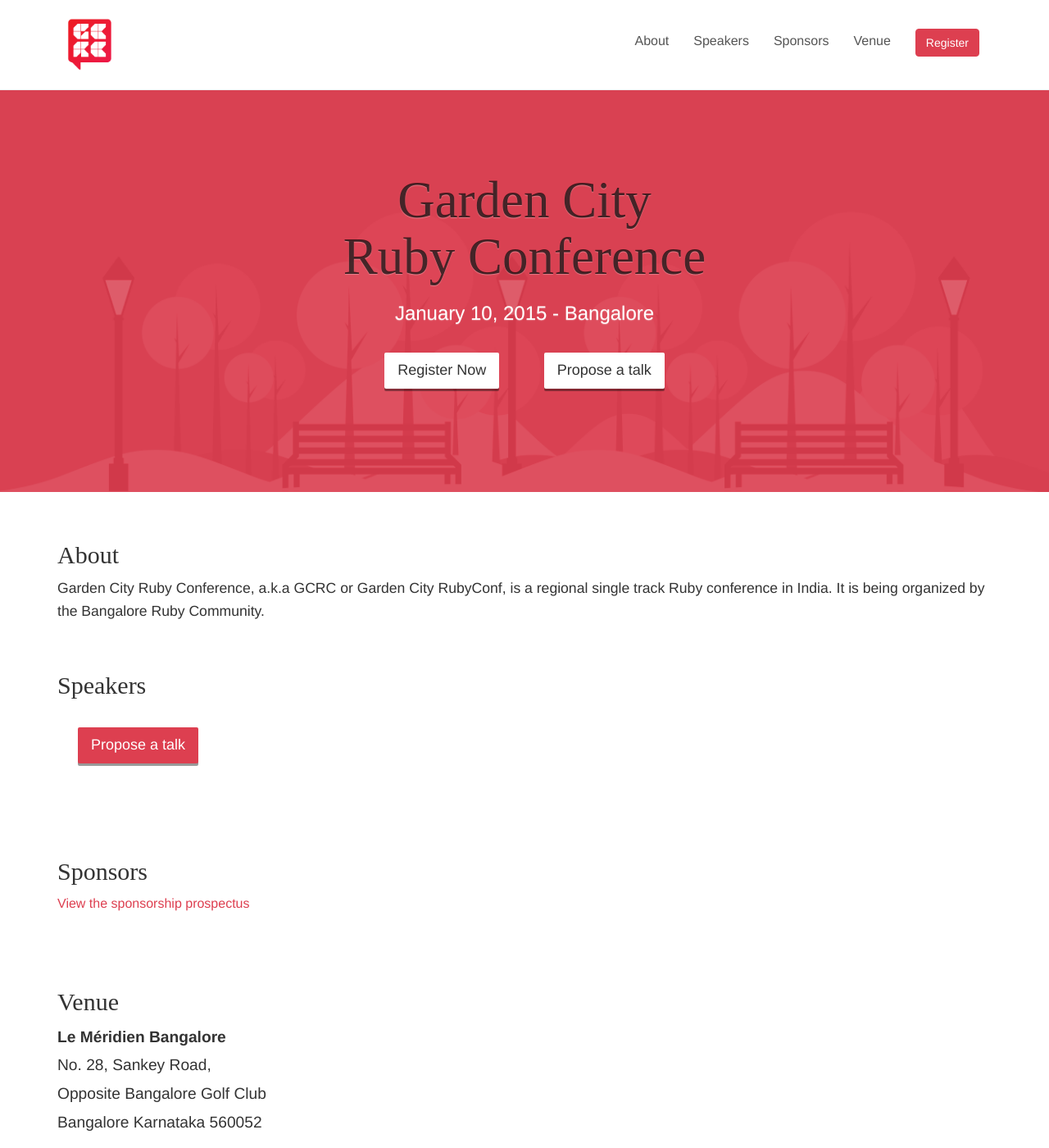
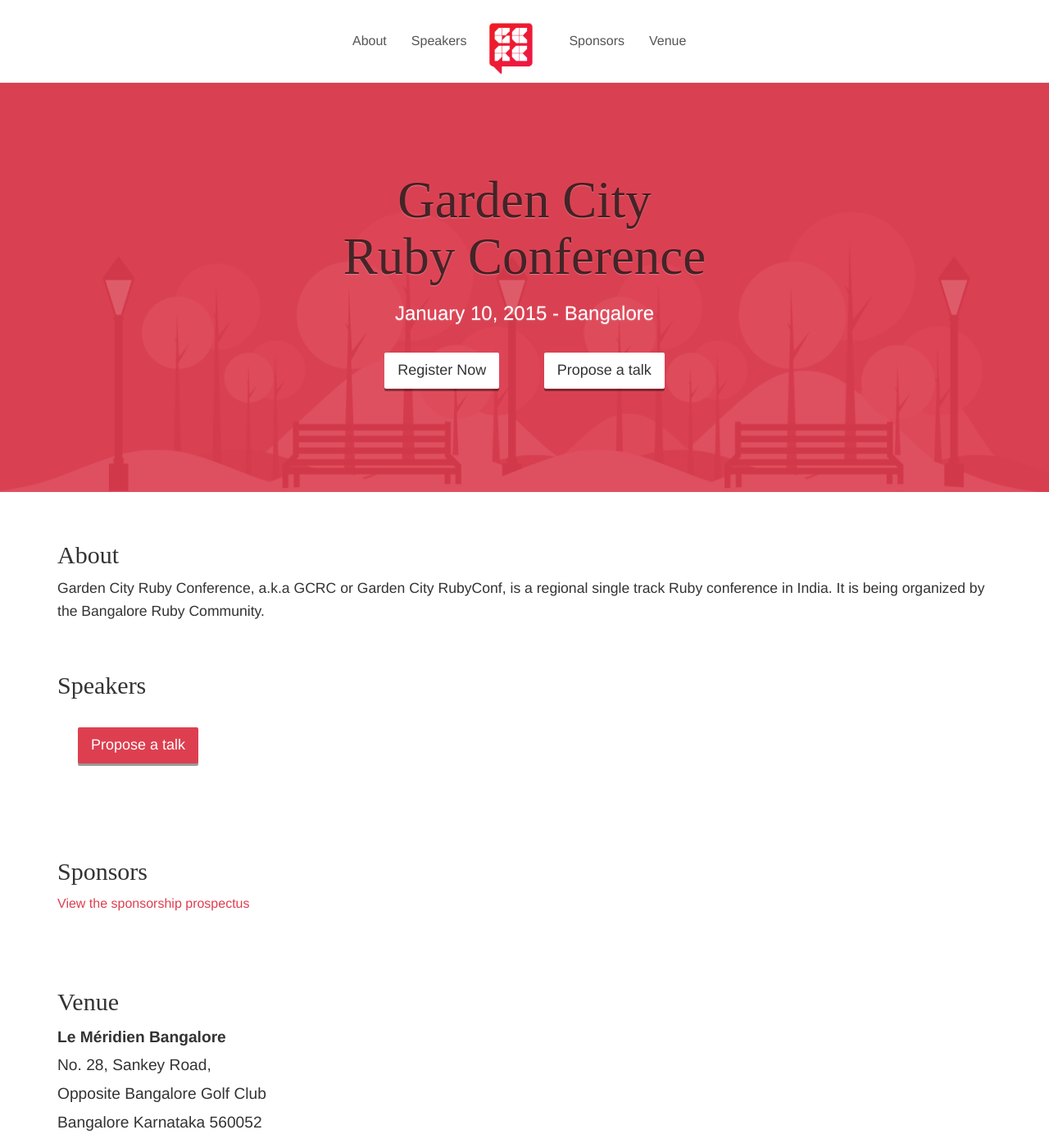
Before and after one commit to GardenCityRuby/GCRC2015, a Jekyll site: the page built from index.html, in a window 1280 px wide and 1400 px high. Shown: the whole window at 82% size. Built offline with Jekyll 4.4.1, drawn with Linux system fonts in a browser that asks for light colours.

Commit message:
Center align nav links
- Remove 'Register' button from navigation

```diff
--- a/css/styles.scss
+++ b/css/styles.scss
@@ -35,7 +35,7 @@
 }
 
 .navbar-brand{
-  padding: 15px;
+  margin-top: -20px;
 
   img.nav-logo {
     max-width: 80px;
@@ -43,7 +43,13 @@
 }
 
 .navbar-nav {
+  float: none;
+  margin: 0 auto;
+  text-align: center;
+  max-width: 450px;
+
   li {
+    text-align: center;
     a {
       font-size: 1em;
       font-weight: 300;
--- a/index.html
+++ b/index.html
@@ -11,23 +11,18 @@
         <span class="icon-bar"></span>
         <span class="icon-bar"></span>
       </button>
-      <a class="navbar-brand" href="#">
-        <img src="images/gcrc.png" alt="" class="nav-logo" />
-      </a>
     </div>
     <div id="navbar" class="navbar-collapse collapse">
-      <ul class="nav navbar-nav pull-right">
+      <ul class="nav navbar-nav">
         <li><a href="#about">About</a></li>
         <li><a href="#speakers">Speakers</a></li>
+        <li>
+          <a class="navbar-brand" href="#">
+            <img src="images/gcrc.png" alt="" class="nav-logo" />
+          </a>
+        </li>
         <li><a href="#sponsors">Sponsors</a></li>
         <li><a href="#venue">Venue</a></li>
-        <li>
-          <a href="http://gcrc15.doattend.com" class="nav-register">
-            <span class="btn btn-brand">
-              Register
-            </span>
-          </a>
-        </li>
       </ul>
     </div><!--/.navbar-collapse -->
   </div>
```
